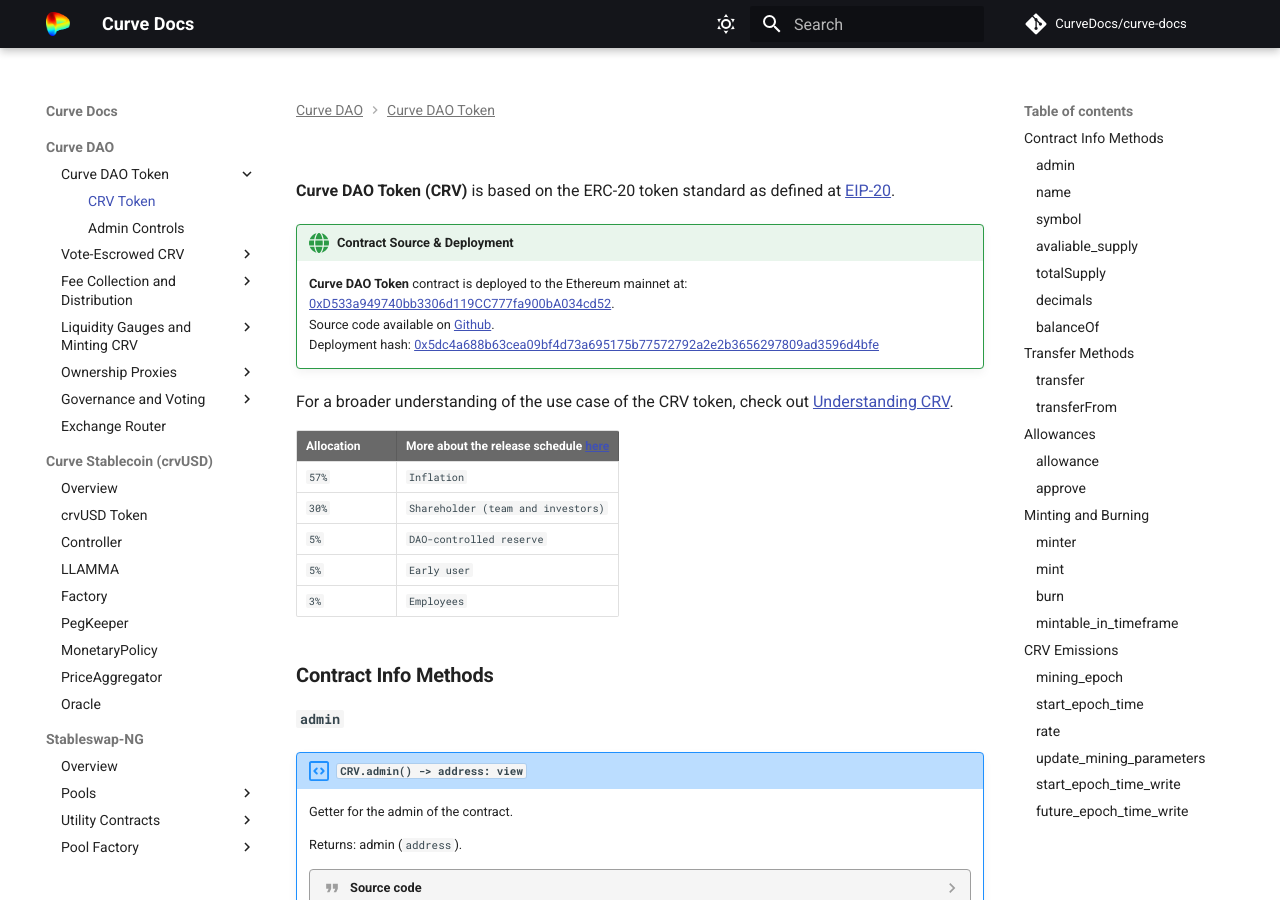
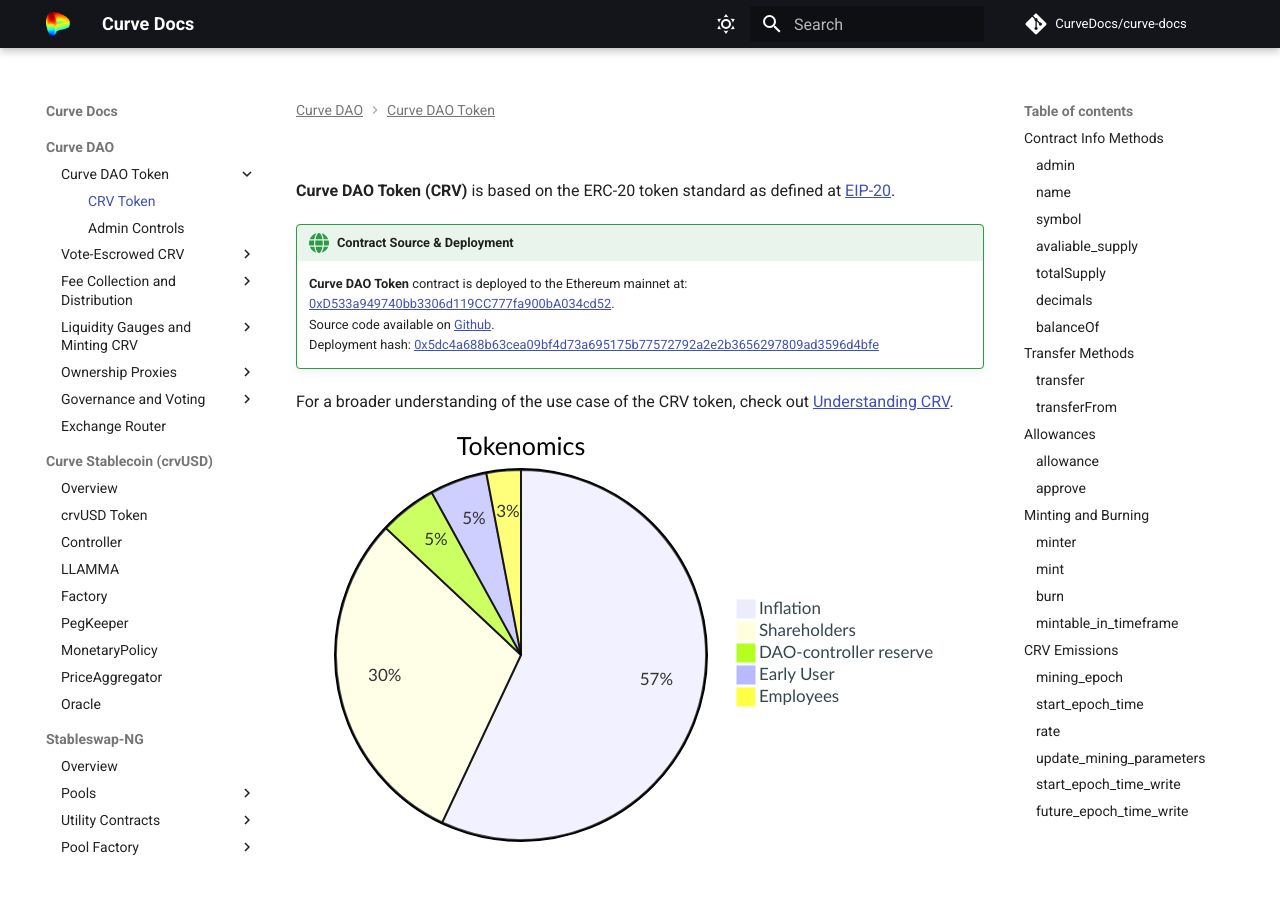
Before and after one commit to CurveDocs/curve-docs, an MkDocs documentation site: the page built from docs/curve_dao/curve-dao-token/crv-token.md, in a window 1280 px wide and 900 px high. Built offline with MkDocs 1.6.1 and Material for MkDocs 9.7.7, drawn with Linux system fonts in a browser that asks for light colours; comment, search, counter and statistics services are not loaded.

Commit message:
crv tokenonomics pie chart

````diff
--- a/docs/curve_dao/curve-dao-token/crv-token.md
+++ b/docs/curve_dao/curve-dao-token/crv-token.md
@@ -9,13 +9,14 @@
 
 For a broader understanding of the use case of the CRV token, check out [Understanding CRV](https://resources.curve.fi/crv-token/understanding-crv/).
 
-| Allocation | More about the release schedule [here](https://dao.curve.fi/releaseschedule) |
-| ------| --------------------------|
-| `57%` |`Inflation`                |
-| `30%` |`Shareholder (team and investors)` |
-| `5%`  |`DAO-controlled reserve`   |
-| `5%`  |`Early user`               |
-| `3%`  |`Employees`                |
+```mermaid
+pie title Tokenomics
+    "Inflation": 57
+    "Shareholders": 30
+    "DAO-controller reserve": 5
+    "Early User": 5
+    "Employees": 3
+```
 
 
 ## **Contract Info Methods**
````
